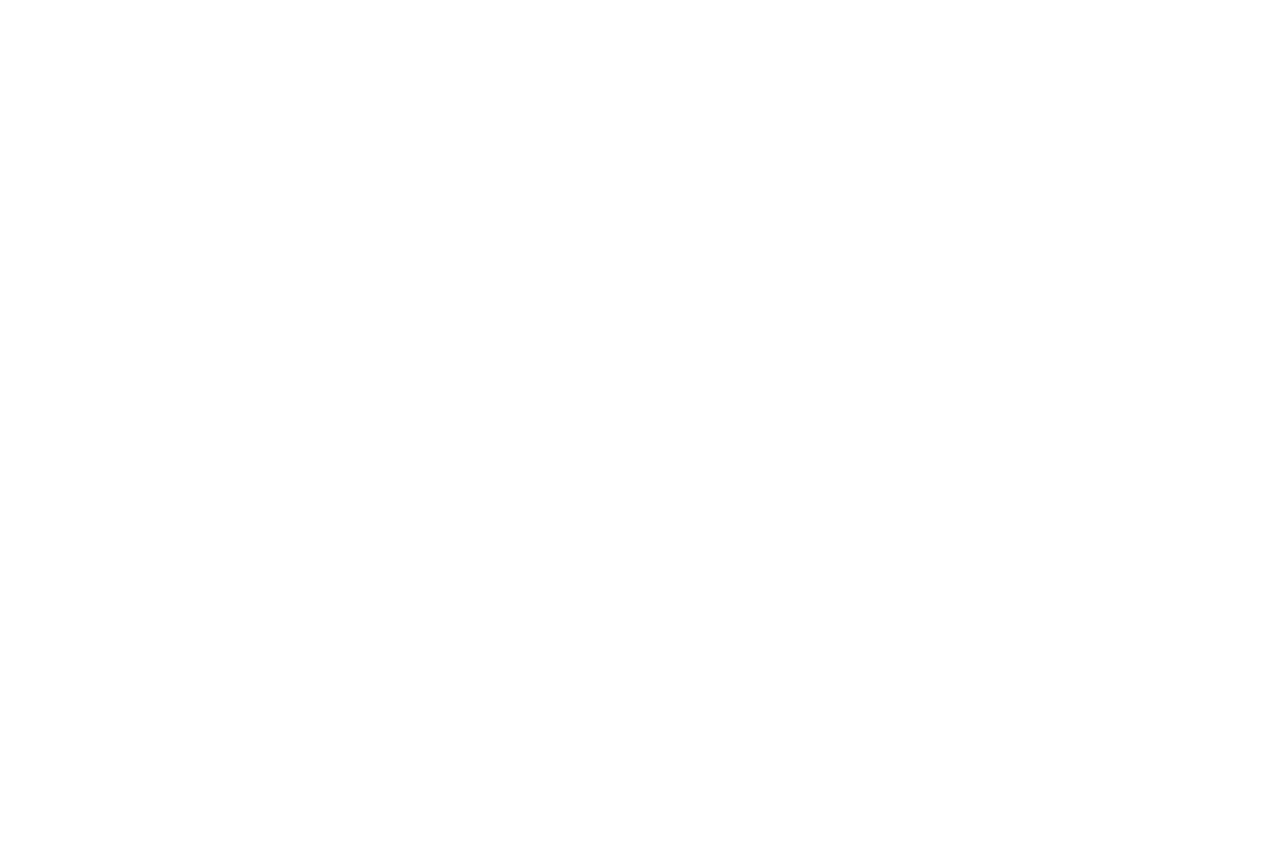
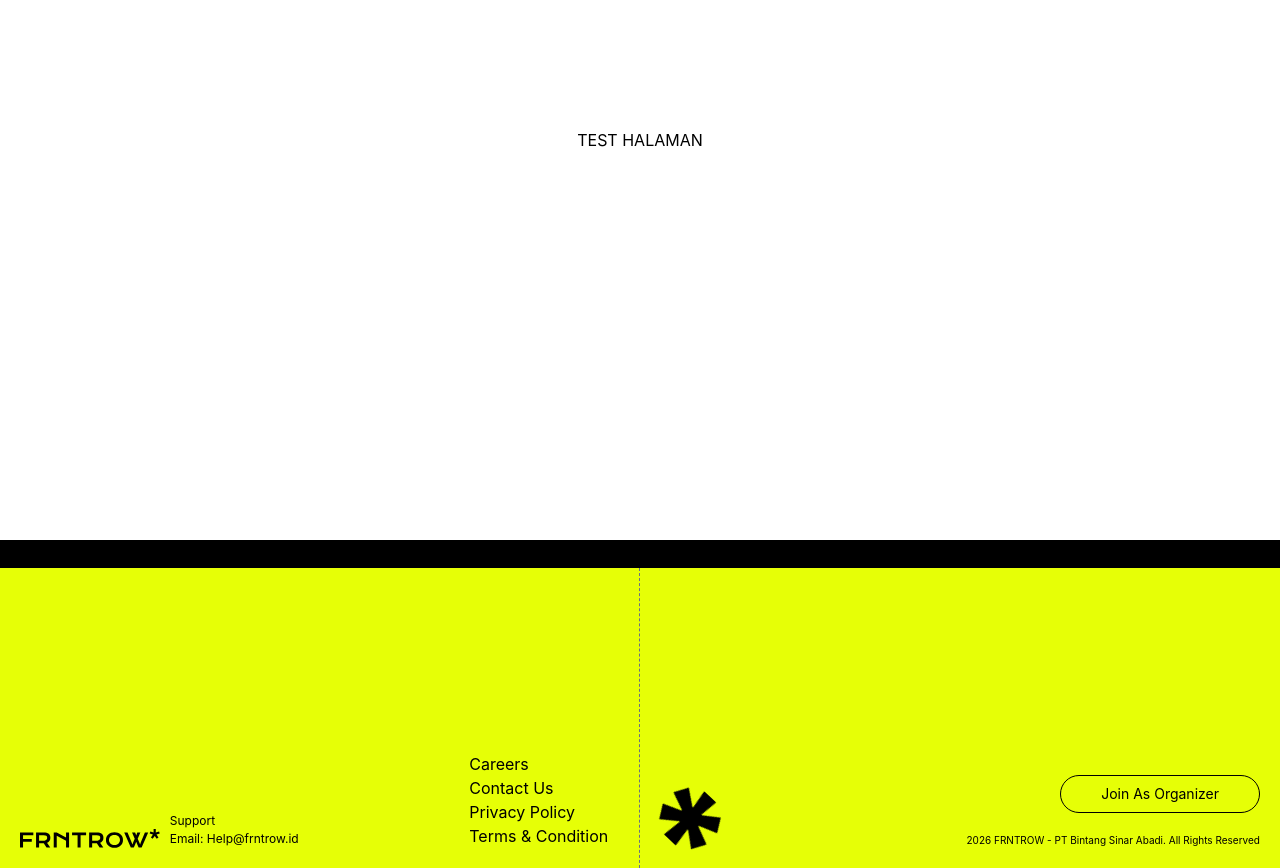
Before and after one commit to daveteru/miniproject-FE, a React (Vite) app: page / in a window 1280 px wide. Shown: the part 260-1128 px from the top of the page. Before the commit the page ends 800 px from the top, so only its background shows below. Built offline with nearby package versions, Linux system fonts and the light colour scheme.

Commit message:
feat:Footer + test halaman

```diff
--- /dev/null
+++ b/src/components/Footer.tsx
@@ -0,0 +1,60 @@
+import { useGSAP } from "@gsap/react";
+import gsap from "gsap";
+import { useRef } from "react";
+
+gsap.registerPlugin(useGSAP);
+
+export default function Footer() {
+
+    const container1 = useRef(null);
+    useGSAP(()=>{
+        gsap.to('.GSAProtate',{
+            rotation:360,
+            repeat:-1,
+            duration:5,
+            ease:"none",
+        })
+    }, {scope:container1})
+
+  return (
+    <div>
+      <div className="w-screen bg-black h-7 "></div>
+      <div className="w-screen bg-[#E6FF06] h-75 grid grid-cols-2">
+        {/* Footer Kiri */}
+
+        <div className="border-r border-dashed h-full border-gray-500 grid grid-cols-4 p-5 ">
+          <div className=" flex flex-col justify-end">
+            <img className="w-35" src="src/assets/Logo.svg" alt="" />
+          </div>
+          <div className=" flex flex-col justify-end">
+            <p className="text-[12px]">Support</p>
+            <p className="text-[12px]">Email: Help@frntrow.id</p>
+          </div>
+          <div className=""></div>
+          <div className=" flex flex-col justify-end">
+            <ul>
+              <li className="hover:underline">Careers</li>
+              <li className="hover:underline">Contact Us</li>
+              <li className="hover:underline">Privacy Policy</li>
+              <li className="hover:underline">Terms & Condition</li>
+            </ul>
+          </div>
+        </div>
+
+        {/* // Footer Kanan */}
+
+        <div className="grid grid-cols-2 p-5 ">
+          <div ref={container1} className="flex flex-col justify-end">
+            <img className="w-15 GSAProtate" src="src/assets/footer_icon.svg" alt=""  />
+          </div>
+          <div className="flex flex-col justify-end items-end gap-5">
+            <button className="py-2 px-10 text-sm border border-black rounded-full hover:bg-black hover:text-white"> Join As Organizer </button>
+            <small className="text-[10px]">
+              2026 FRNTROW - PT Bintang Sinar Abadi. All Rights Reserved
+            </small>
+          </div>
+        </div>
+      </div>
+    </div>
+  );
+}
--- a/src/components/Navbar.tsx
+++ b/src/components/Navbar.tsx
@@ -36,7 +36,7 @@ const onLeave = contextSafe((e: React.MouseEvent<HTMLButtonElement>) => {
 
 
   return (
-    <nav className="h-15 relative z-10">
+    <nav className="h-15 fixed w-screen z-10">
       <div className="relative flex justify-between items-center px-5 z-1 h-full">
         <img className="w-35" src="src/assets/Logo.svg" alt="" />
         <div
--- a/src/main.tsx
+++ b/src/main.tsx
@@ -4,17 +4,20 @@ import { createBrowserRouter } from "react-router";
 import { RouterProvider } from "react-router/dom";
 import './index.css'
 import Navbar from './components/Navbar';
+import Footer from './components/Footer';
+import Home from './pages/Home';
 
 const router = createBrowserRouter([
   {
     path: "/",
-    element: <div>Hello World</div>,
+    element: <Home/>,
   },
 ]);
 
 createRoot(document.getElementById('root')!).render(
   <StrictMode>
     <Navbar/>
-      <RouterProvider router={router} />,
+      <RouterProvider router={router} />
+      <Footer/>
   </StrictMode>,
 )
--- /dev/null
+++ b/src/pages/Home.tsx
@@ -0,0 +1,5 @@
+export default function Home() {
+  return <div>
+    <div className="h-screen w-screen flex justify-center items-center"><p>TEST HALAMAN</p></div>
+  </div>;
+}
```
Also changed, not shown: src/assets/footer_icon.svg (added).
